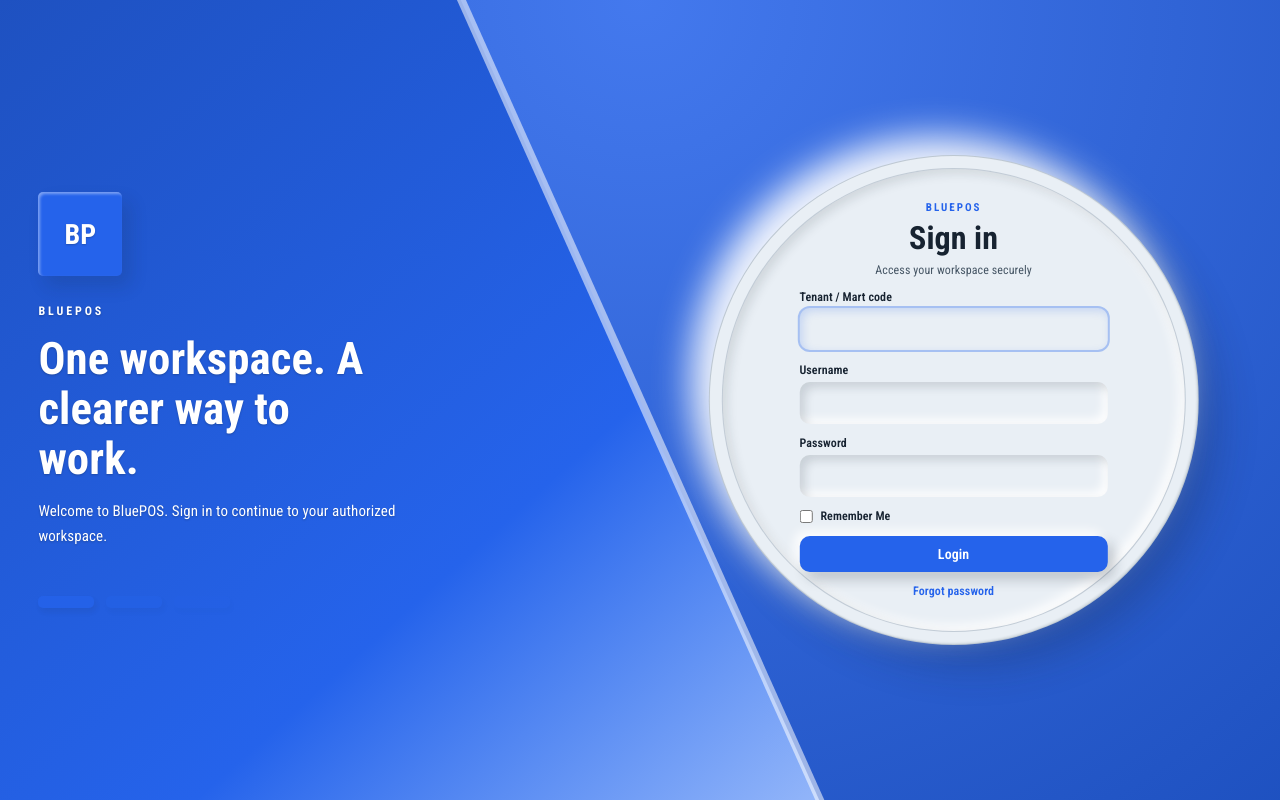
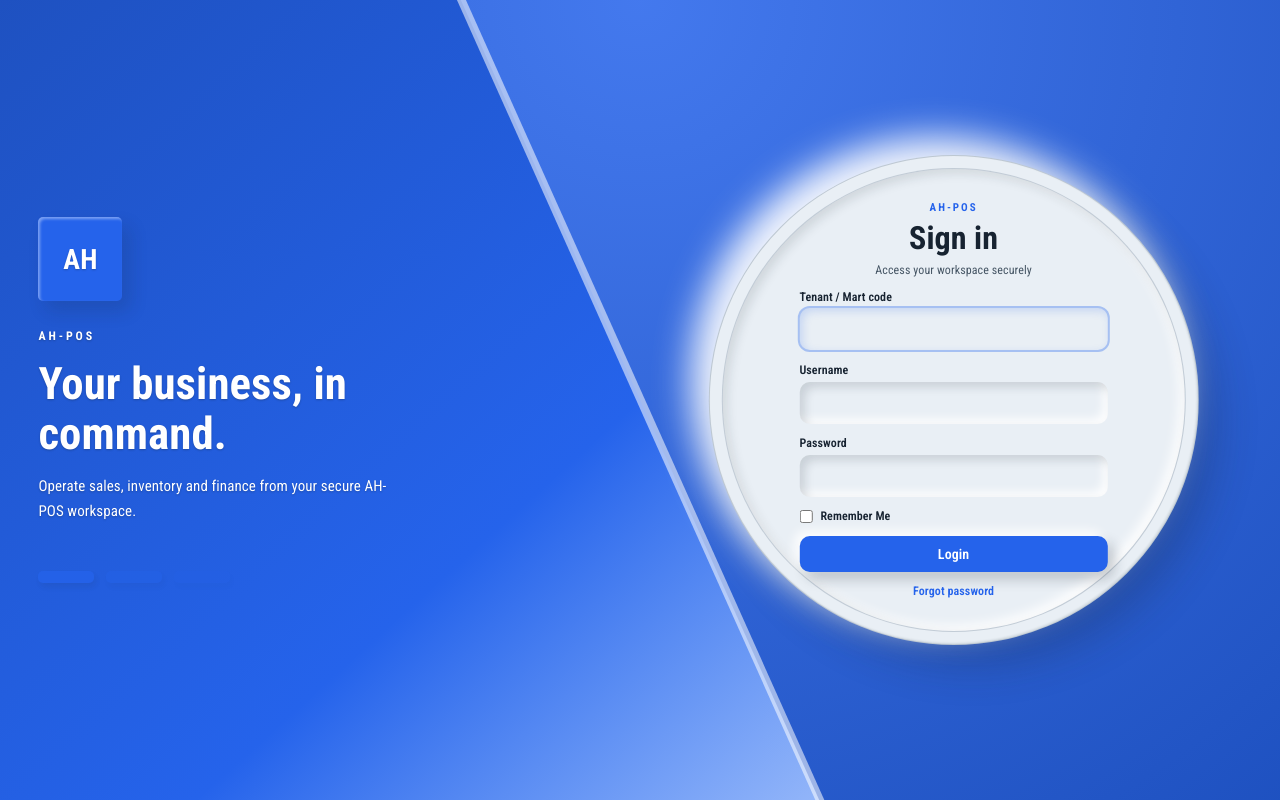
Before and after one commit to 9o9ame/AH-POS, a React (Vite) app in the folder frontend/: page /login in a window 1280 px wide. Built offline with nearby package versions, Linux system fonts and the light colour scheme; no server answers.

Commit message:
design(ah-pos): rebrand app identity and default appearance without touching business routes or actions

```diff
--- a/frontend/src/layouts/AuthLayout.tsx
+++ b/frontend/src/layouts/AuthLayout.tsx
@@ -8,7 +8,7 @@ export function AuthLayout({ title, children, notice }: { title: string; childre
         <div className="auth-showcase-ring">
           <div className="auth-showcase-form-card">
             <div className="auth-showcase-heading">
-              <div className="auth-brand">BLUEPOS</div>
+              <div className="auth-brand">AH-POS</div>
               <h1 className="auth-title">{title}</h1>
               <p className="auth-showcase-subtitle">Access your workspace securely</p>
             </div>
@@ -17,12 +17,12 @@ export function AuthLayout({ title, children, notice }: { title: string; childre
         </div>
       </div>
       {notice ? <div className="auth-showcase-notice" role="status" aria-live="polite">{notice}</div> : null}
-      <aside className="auth-showcase-promo" aria-label="BluePOS information">
+      <aside className="auth-showcase-promo" aria-label="AH-POS information">
         <div className="auth-showcase-promo-content">
-          <div className="auth-showcase-promo-mark">BP</div>
-          <p className="auth-showcase-eyebrow">BLUEPOS</p>
-          <h2>One workspace. A clearer way to work.</h2>
-          <p>Welcome to BluePOS. Sign in to continue to your authorized workspace.</p>
+          <div className="auth-showcase-promo-mark">AH</div>
+          <p className="auth-showcase-eyebrow">AH-POS</p>
+          <h2>Your business, in command.</h2>
+          <p>Operate sales, inventory and finance from your secure AH-POS workspace.</p>
           <div className="auth-showcase-decor" aria-hidden="true"><span /><span /><span /></div>
         </div>
       </aside>
```
